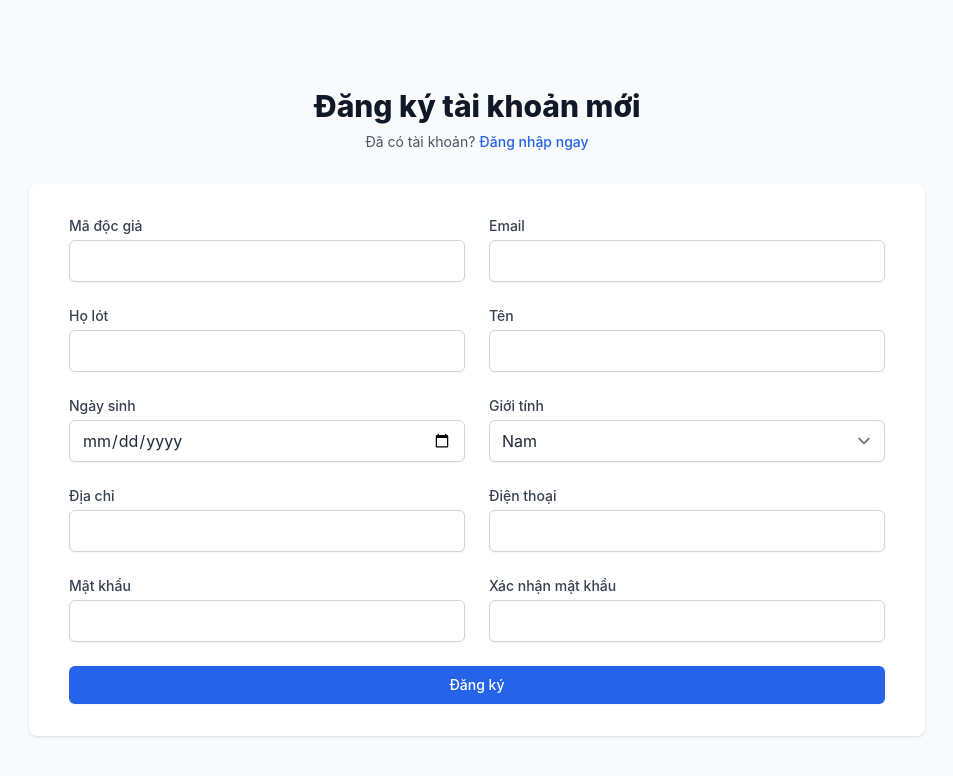
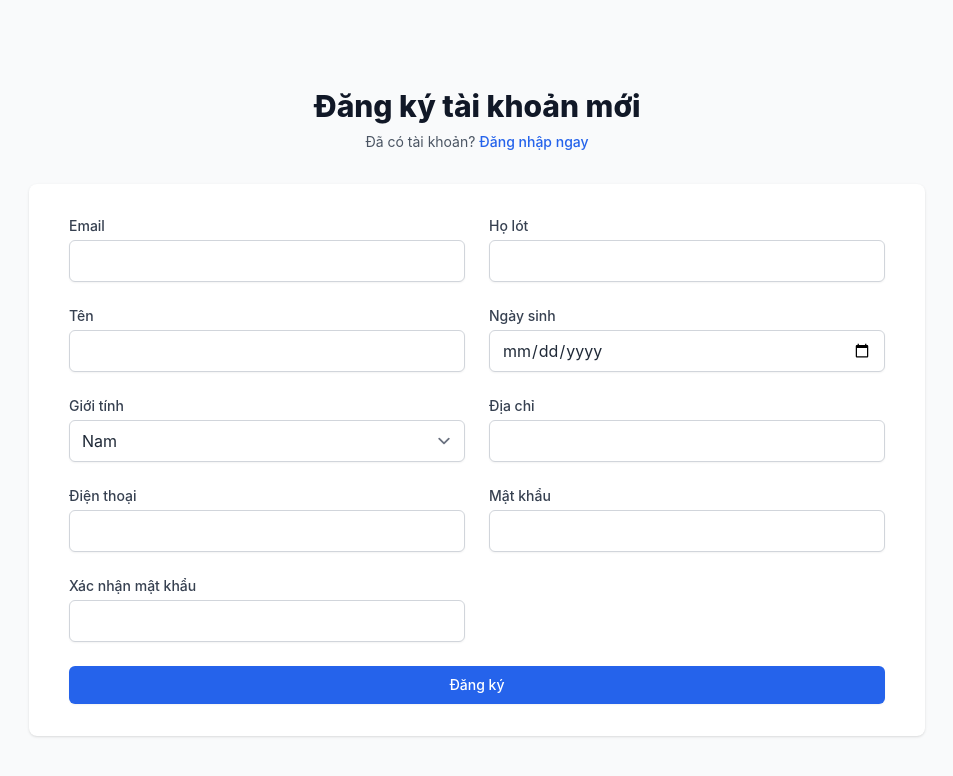
Before and after one commit to lvdat/why-lib-final, a Vue app in the folder why-lib-frontend/: page /register in a window 1280 px wide. Shown: the top 776 px of the page, without its empty margins (163-1116 px from the left). Built offline with nearby package versions, Linux system fonts and the light colour scheme.

Commit message:
remove MADOCGIA field

```diff
--- a/why-lib-frontend/src/components/RegisterForm.vue
+++ b/why-lib-frontend/src/components/RegisterForm.vue
@@ -1,19 +1,6 @@
 <template>
     <form @submit.prevent="handleSubmit" class="space-y-6">
         <div class="grid grid-cols-1 md:grid-cols-2 gap-6">
-            <div>
-                <label for="maDocGia" class="block text-sm font-medium text-gray-700"
-                    >Mã độc giả</label
-                >
-                <input
-                    id="maDocGia"
-                    v-model="form.MADOCGIA"
-                    type="text"
-                    required
-                    class="mt-1 block w-full px-3 py-2 border border-gray-300 rounded-md shadow-sm focus:outline-none focus:ring-primary-500 focus:border-primary-500"
-                />
-            </div>
-
             <div>
                 <label for="email" class="block text-sm font-medium text-gray-700">Email</label>
                 <input
```
